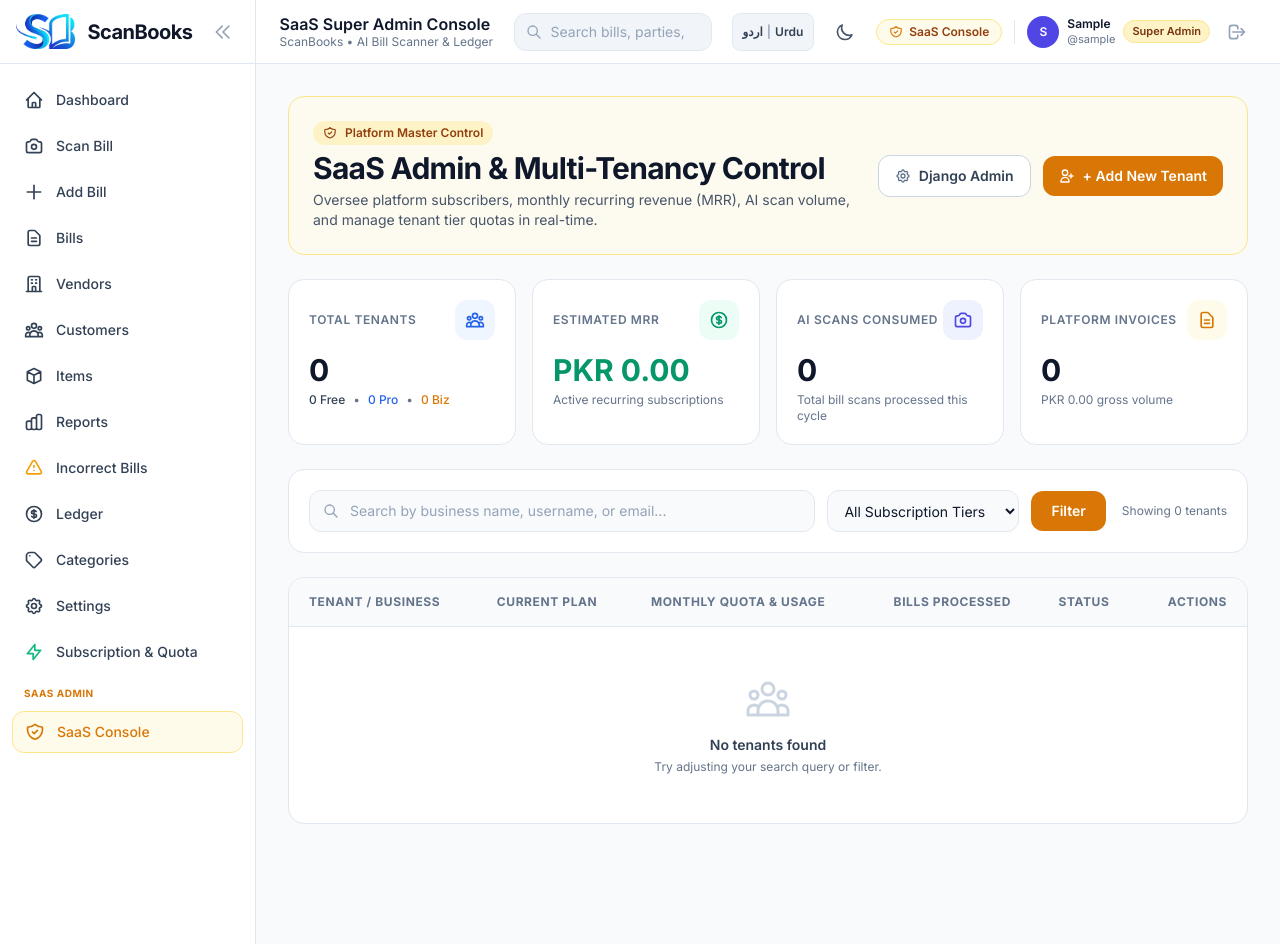
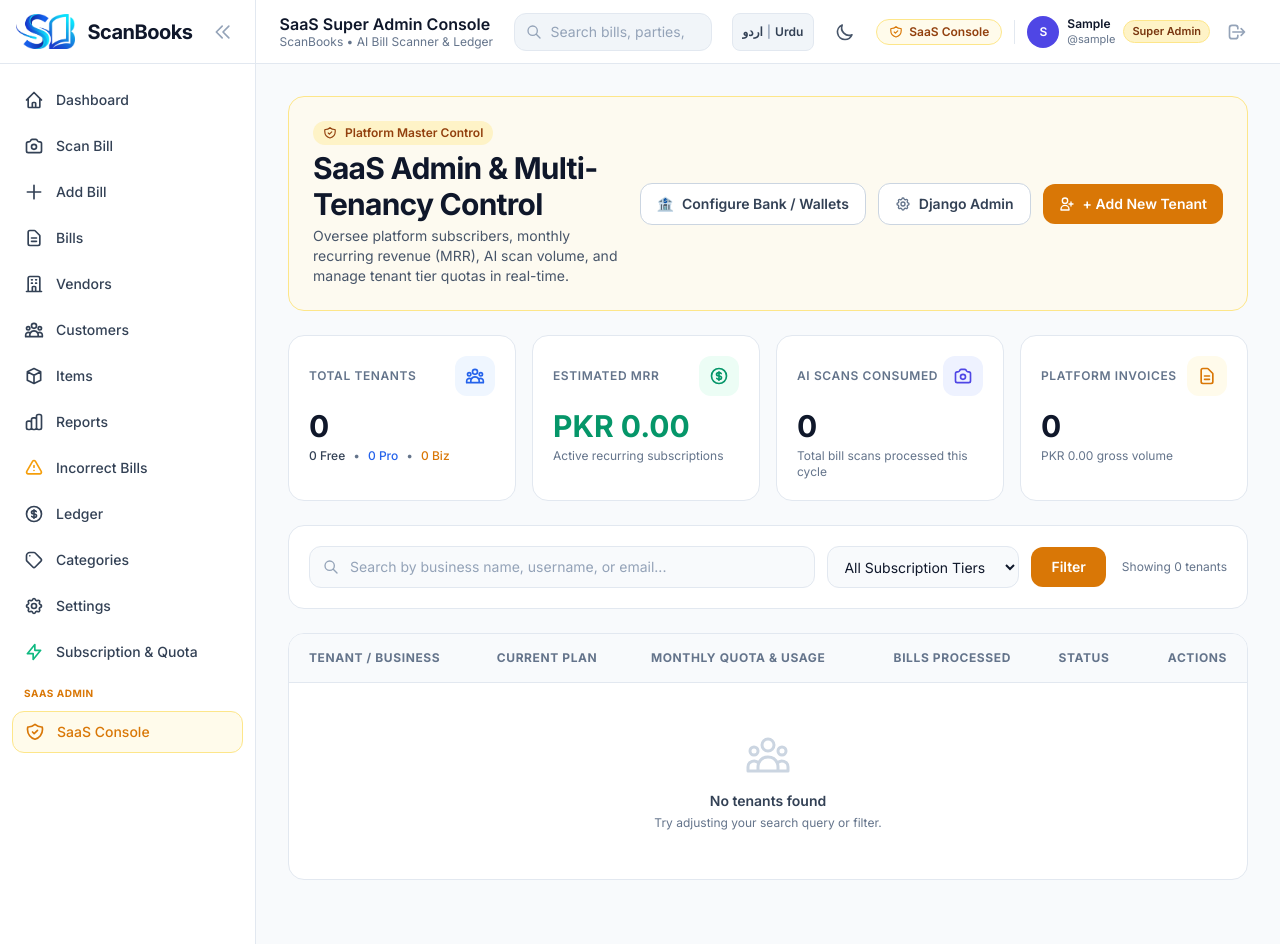
Before and after one commit to asif2641/aibillingpython, a Django app: page /en/accounts/superadmin/ in a window 1280 px wide. Run offline with Django 4.2, Linux system fonts and the light colour scheme; the visitor is signed in with stand-in values (Sample User, id 1); data comes from the database, SQL or seed files in the repository; data that the repository does not hold is empty; some libraries are stand-ins or nearby versions.

Commit message:
feat: add direct payment accounts configure shortcut to superadmin dashboard

```diff
--- a/settings_app/templates/settings_app/landing_settings.html
+++ b/settings_app/templates/settings_app/landing_settings.html
@@ -458,7 +458,7 @@
         <!-- ============================================================= -->
         <!-- SECTION 6: SUBSCRIPTION PAYMENT & BANK ACCOUNTS -->
         <!-- ============================================================= -->
-        <div class="space-y-4">
+        <div id="payment-accounts" class="space-y-4 scroll-mt-6">
             <div class="border-b border-slate-100 dark:border-slate-700/60 pb-2">
                 <h3 class="text-sm font-bold text-slate-900 dark:text-white flex items-center gap-2">
                     <span>🏦</span>
--- a/templates/accounts/superadmin_dashboard.html
+++ b/templates/accounts/superadmin_dashboard.html
@@ -50,7 +50,11 @@
                 {% trans "Oversee platform subscribers, monthly recurring revenue (MRR), AI scan volume, and manage tenant tier quotas in real-time." %}
             </p>
         </div>
-        <div class="flex items-center gap-3 shrink-0">
+        <div class="flex flex-wrap items-center gap-3 shrink-0">
+            <a href="{% url 'landing_settings' %}#payment-accounts" class="inline-flex items-center gap-2 px-4 py-2.5 text-xs sm:text-sm font-semibold rounded-xl bg-white dark:bg-slate-800 text-slate-700 dark:text-slate-200 border border-slate-300 dark:border-slate-700 hover:bg-slate-50 dark:hover:bg-slate-700 transition-colors">
+                <span>🏦</span>
+                <span>{% trans "Configure Bank / Wallets" %}</span>
+            </a>
             <a href="{% url 'admin:index' %}" class="inline-flex items-center gap-2 px-4 py-2.5 text-xs sm:text-sm font-semibold rounded-xl bg-white dark:bg-slate-800 text-slate-700 dark:text-slate-200 border border-slate-300 dark:border-slate-700 hover:bg-slate-50 dark:hover:bg-slate-700 transition-colors">
                 <svg class="w-4 h-4 text-slate-500" fill="none" stroke="currentColor" viewBox="0 0 24 24"><path stroke-linecap="round" stroke-linejoin="round" stroke-width="2" d="M10.325 4.317c.426-1.756 2.924-1.756 3.35 0a1.724 1.724 0 002.573 1.066c1.543-.94 3.31.826 2.37 2.37a1.724 1.724 0 001.065 2.572c1.756.426 1.756 2.924 0 3.35a1.724 1.724 0 00-1.066 2.573c.94 1.543-.826 3.31-2.37 2.37a1.724 1.724 0 00-2.572 1.065c-.426 1.756-2.924 1.756-3.35 0a1.724 1.724 0 00-2.573-1.066c-1.543.94-3.31-.826-2.37-2.37a1.724 1.724 0 00-1.065-2.572c-1.756-.426-1.756-2.924 0-3.35a1.724 1.724 0 001.066-2.573c-.94-1.543.826-3.31 2.37-2.37.996.608 2.296.07 2.572-1.065z"/><path stroke-linecap="round" stroke-linejoin="round" stroke-width="2" d="M15 12a3 3 0 11-6 0 3 3 0 016 0z"/></svg>
                 <span>{% trans "Django Admin" %}</span>
@@ -164,6 +168,10 @@
                     </p>
                 </div>
             </div>
+            <a href="{% url 'landing_settings' %}#payment-accounts" class="shrink-0 inline-flex items-center gap-1.5 px-3 py-1.5 rounded-lg text-xs font-semibold bg-white dark:bg-slate-800 border border-amber-300 dark:border-amber-700 text-slate-700 dark:text-slate-200 hover:bg-amber-100 dark:hover:bg-amber-900/40 transition-colors">
+                <span>⚙️</span>
+                <span>{% trans "Edit Bank / Wallet Accounts" %}</span>
+            </a>
         </div>
 
         <div class="overflow-x-auto">
```
